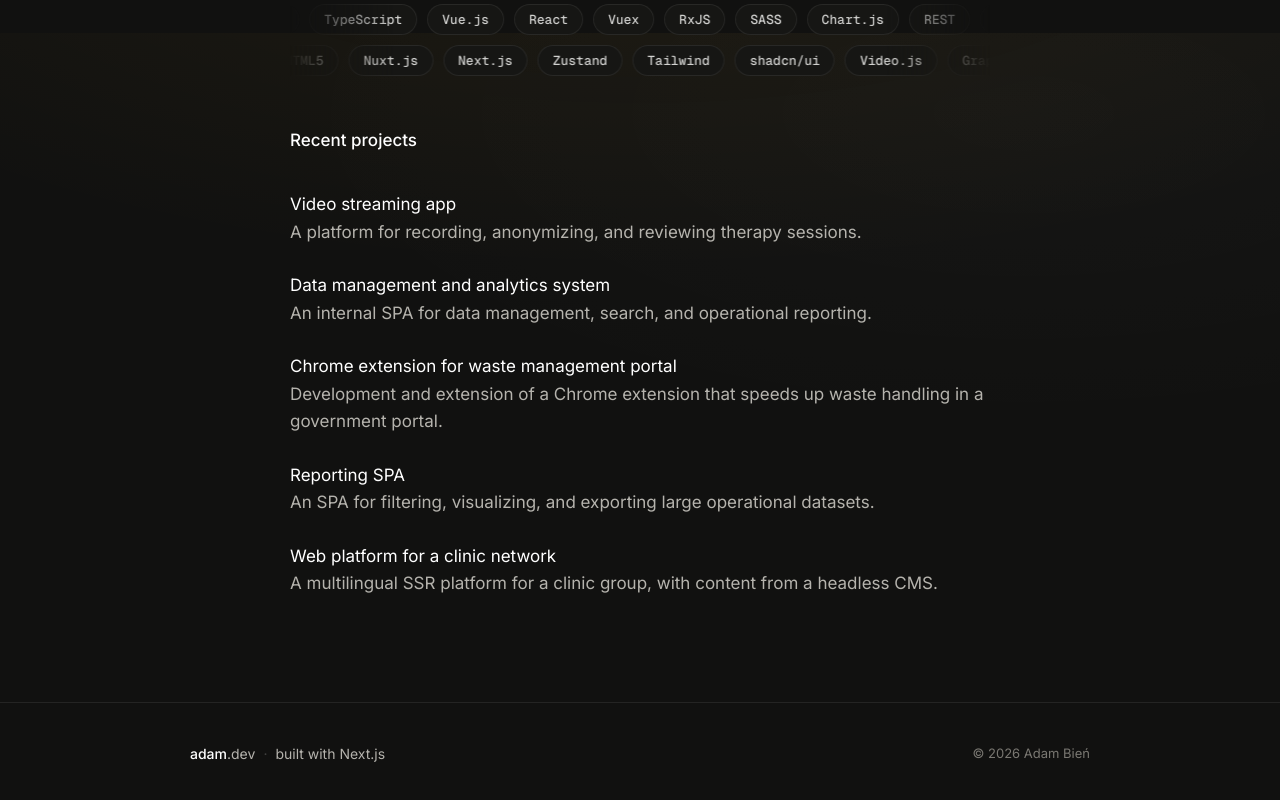
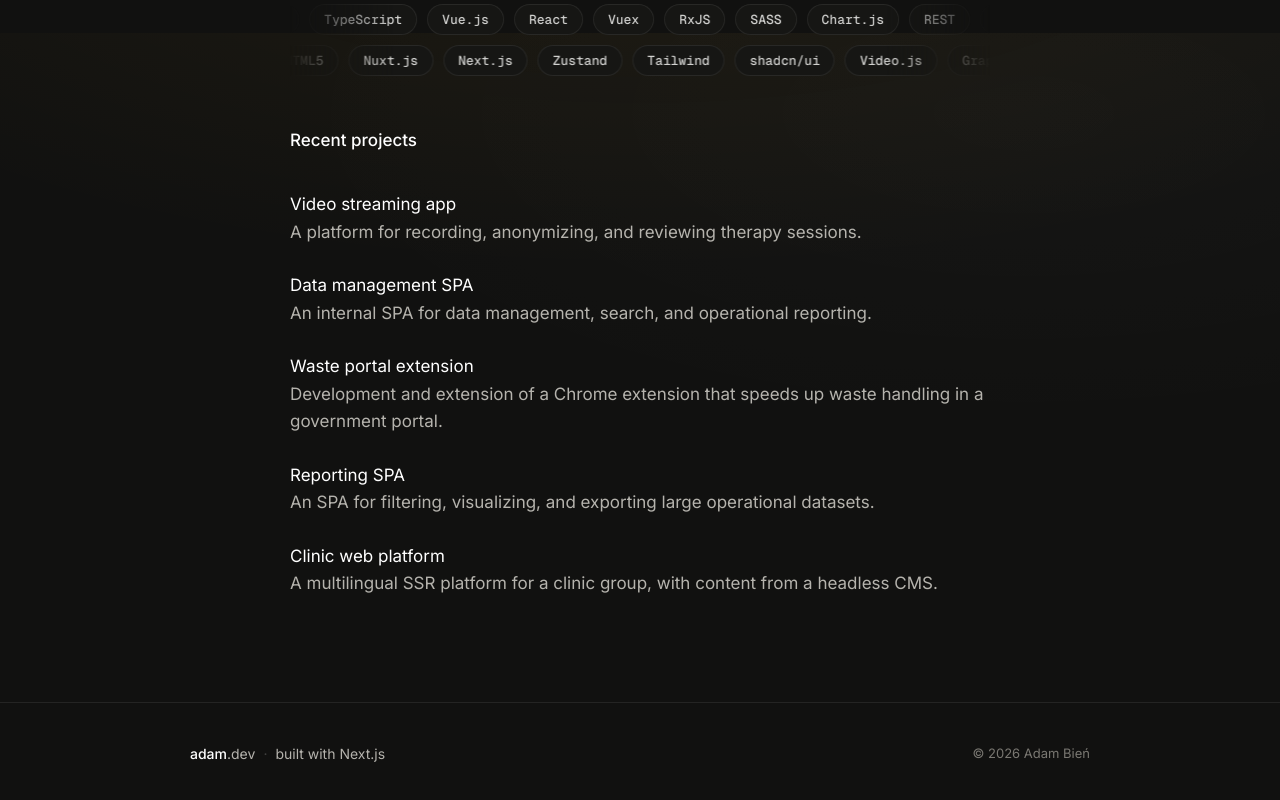
Before and after one commit to adambien94/Portfolio, a Next.js app: page / in a window 1280 px wide. Shown: the part 2367-3167 px from the top of the page. Built offline with nearby package versions, Linux system fonts and the light colour scheme.

Commit message:
update commercial projects titles

```diff
--- a/src/data/portfolio.ts
+++ b/src/data/portfolio.ts
@@ -81,14 +81,14 @@ export const commercialExperience = {
     },
     {
       id: "recruitment-platform",
-      name: "Data management and analytics system",
+      name: "Data management SPA",
       description:
         "An internal SPA for data management, search, and operational reporting.",
       href: "/projects/recruitment-platform",
     },
     {
       id: "waste-portal-extension",
-      name: "Chrome extension for waste management portal",
+      name: "Waste portal extension",
       description:
         "Development and extension of a Chrome extension that speeds up waste handling in a government portal.",
       href: "/projects/waste-portal-extension",
@@ -102,7 +102,7 @@ export const commercialExperience = {
     },
     {
       id: "clinic-platform",
-      name: "Web platform for a clinic network",
+      name: "Clinic web platform",
       description:
         "A multilingual SSR platform for a clinic group, with content from a headless CMS.",
       href: "/projects/clinic-platform",
--- a/src/data/projects/clinic-platform.ts
+++ b/src/data/projects/clinic-platform.ts
@@ -2,7 +2,7 @@ import type { ProjectDetail } from "./types";
 
 export const clinicPlatformProject: ProjectDetail = {
   id: "clinic-platform",
-  name: "Multi-clinic SSR web platform",
+  name: "Clinic web platform",
   accent: "#fda4af",
   stack: [
     "Directus GraphQL",
@@ -15,7 +15,7 @@ export const clinicPlatformProject: ProjectDetail = {
     "REST",
   ],
   headline:
-    "A production SSR web platform for a multi-location dental clinic group. One codebase, three clinic brands, four languages, all content from a headless CMS.",
+    "A multilingual SSR platform for a dental clinic group with headless CMS content.",
   intro: [
     "I was the sole owner of the client application for this production platform. One SSR app serves **three clinic brands** and **four languages**. Page content comes from **Directus** via typed **GraphQL** at request time. Editors publish through the CMS and the site renders without redeploying copy changes.",
     "The app follows an **Atomic Design** hierarchy and resolves clinic context from the route (`/[clinic]/…`) through a lightweight composable, no global state store. Data is fetched per page and cached through async data helpers; global bootstrap content is prefetched once and shared across routes. Per-clinic branding applies through **CSS custom properties** on the root element, so one codebase renders three distinct visual identities.",
--- a/src/data/projects/mindia.ts
+++ b/src/data/projects/mindia.ts
@@ -2,7 +2,7 @@ import type { ProjectDetail } from "./types";
 
 export const mindiaProject: ProjectDetail = {
   id: "mindia",
-  name: "Clinical video streaming app",
+  name: "Video streaming app",
   accent: "#a5b4fc",
   stack: [
     "WebSockets",
@@ -17,7 +17,7 @@ export const mindiaProject: ProjectDetail = {
     "Swagger",
   ],
   headline:
-    "A privacy-first clinical platform where psychologists record therapy sessions, review anonymized footage, and annotate behavior in one workflow.",
+    "A clinical platform for recording, anonymizing, and reviewing therapy sessions.",
   intro: [
     "A web application for psychologists to capture therapy sessions, review anonymized media, edit transcriptions, and tag clinical behavior. The frontend runs a full media pipeline, not just a data-entry screen: live capture, anonymization, synchronized review.",
     "Session flow follows assignment status. An **Active** session opens the recording interface. Later statuses unlock the review workbench with streaming playback, editable transcripts, and behavioral annotations stored as structured data.",
--- a/src/data/projects/recruitment-platform.ts
+++ b/src/data/projects/recruitment-platform.ts
@@ -2,7 +2,7 @@ import type { ProjectDetail } from "./types";
 
 export const recruitmentPlatformProject: ProjectDetail = {
   id: "recruitment-platform",
-  name: "Data management and analytics SPA",
+  name: "Data management SPA",
   accent: "#fcd34d",
   stack: [
     "SignalR",
@@ -13,7 +13,7 @@ export const recruitmentPlatformProject: ProjectDetail = {
     "PDF / Excel exports",
   ],
   headline:
-    "A large internal SPA for managing operational data, running advanced searches, and generating analytics across the full worker placement lifecycle.",
+    "An internal SPA for recruitment data, search, and operational reporting.",
   intro: [
     "An internal **data management and analytics** application for an international recruitment agency. Consultants use it daily to register, search, edit, and report on candidates, orders, contracts, transport, and correspondence. Every stage of placing workers abroad goes through the same system.",
     "The app has **~70 routed views** across six main areas: **Candidates**, **Orders & clients**, **Advanced search**, **Reports**, **Administration**, and a **Dashboard**, backed by **90+ form screens** and **70+ data tables**.",
--- a/src/data/projects/reporting-spa.ts
+++ b/src/data/projects/reporting-spa.ts
@@ -2,7 +2,7 @@ import type { ProjectDetail } from "./types";
 
 export const reportingSpaProject: ProjectDetail = {
   id: "reporting-spa",
-  name: "Reporting and visualization SPA",
+  name: "Reporting SPA",
   accent: "#38bdf8",
   stack: [
     "Chart.js",
@@ -15,7 +15,7 @@ export const reportingSpaProject: ProjectDetail = {
     "CSV streaming",
   ],
   headline:
-    "A multi-tenant reporting SPA for filtering, visualizing, and exporting large operational datasets through a typed REST API.",
+    "A reporting SPA for filtering, charting, and exporting large datasets.",
   intro: [
     "A reporting application scoped by company ID in the URL. Multiple report pages share the same table, filter, and chart building blocks, wired to typed API methods through reusable composables instead of duplicated page logic.",
     "Auth, API configuration, and error handling live in composable modules. The TypeScript client is **auto-generated from the backend OpenAPI spec** on every dev start and build, so DTOs, enums, and endpoints stay typed end to end.",
--- a/src/data/projects/waste-portal-extension.ts
+++ b/src/data/projects/waste-portal-extension.ts
@@ -2,7 +2,7 @@ import type { ProjectDetail } from "./types";
 
 export const wastePortalExtensionProject: ProjectDetail = {
   id: "waste-portal-extension",
-  name: "Waste management portal Chrome extension",
+  name: "Waste portal extension",
   accent: "#6ee7b7",
   stack: [
     "Chrome MV3",
@@ -17,7 +17,7 @@ export const wastePortalExtensionProject: ProjectDetail = {
     "Driver.js",
   ],
   headline:
-    "Developing and extending a production Chrome extension that augments a government waste management portal with bulk actions, custom forms, and workflow shortcuts.",
+    "A Chrome extension with bulk actions and shortcuts for a government waste portal.",
   intro: [
     "I joined an already live **Chrome extension** on the Chrome Web Store and kept building the front end: bulk actions, custom forms, table enhancements, and workflow shortcuts injected into a government portal built with ASP.NET and jQuery. The codebase I worked on has **100+ components** mounted across **50+ page-specific content script bundles**.",
     "The front end follows a three-layer injection model. **Content scripts** observe the host DOM and mount components into injected containers. **Application islands** render each feature as a self-contained instance sharing global state. An **injected page script** runs in the page's JavaScript context to read host state and communicate back over **`window.postMessage`**.",
```
